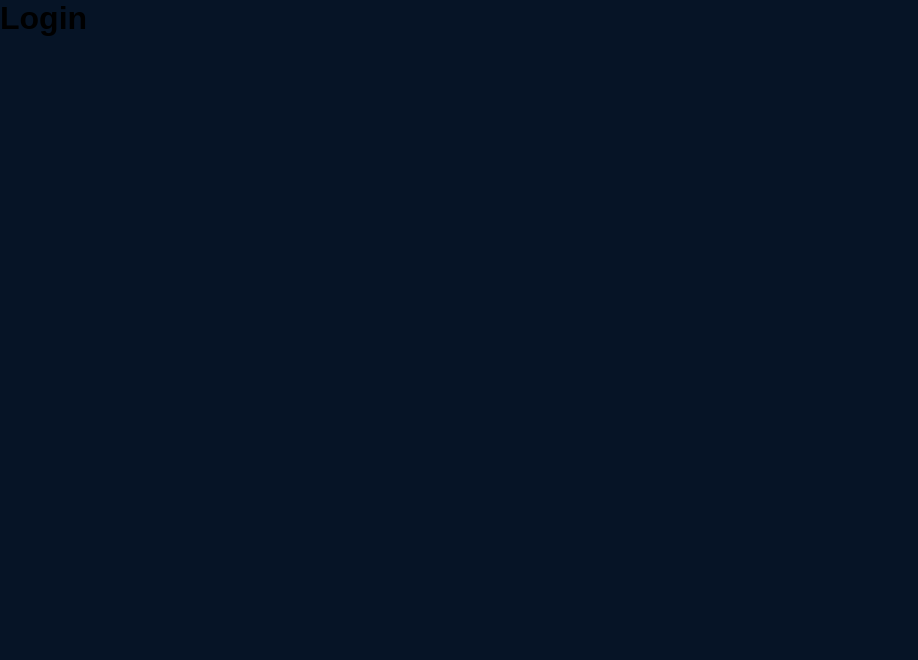
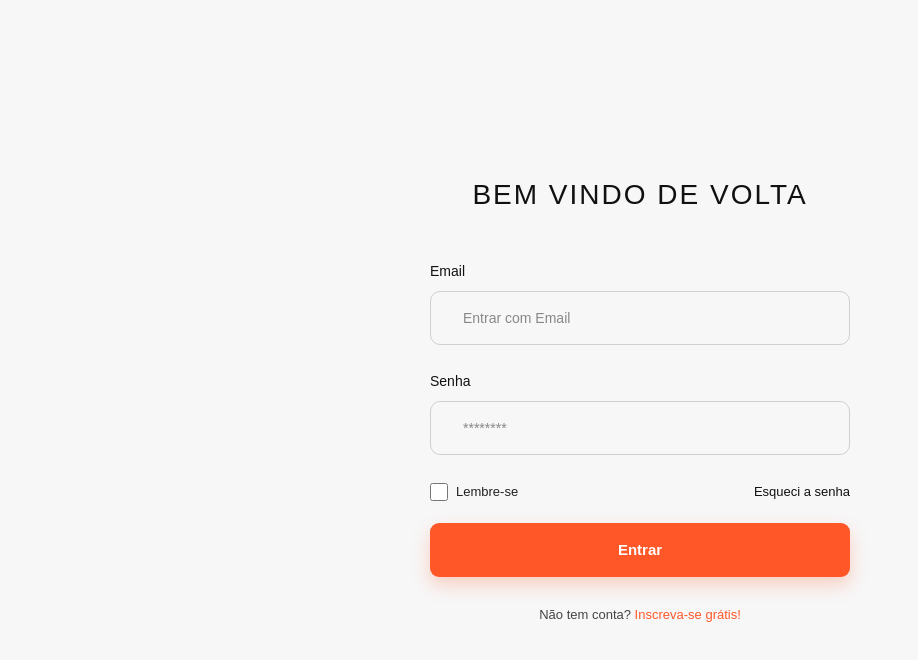
Before and after one commit to IanzZm/Projeto-Acad, a React (Vite) app: page /login in a window 1280 px wide. Shown: the top 660 px of the page, without its empty margins (0-918 px from the left). Built offline with nearby package versions, Linux system fonts and the light colour scheme.

Commit message:
feat:add tela login

```diff
--- /dev/null
+++ b/src/components/LoginForm/index.jsx
@@ -0,0 +1,39 @@
+import { Link } from "react-router-dom";
+import styles from "./styles.module.css";
+
+export function LoginForm() {
+  return (
+    <div className={styles.formBox}>
+      <h1>Bem vindo de volta</h1>
+
+      <form className={styles.form}>
+        <div className={styles.inputGroup}>
+          <label htmlFor="email">Email</label>
+          <input id="email" type="email" placeholder="Entrar com Email" />
+        </div>
+
+        <div className={styles.inputGroup}>
+          <label htmlFor="password">Senha</label>
+          <input id="password" type="password" placeholder="********" />
+        </div>
+
+        <div className={styles.formOptions}>
+          <label className={styles.remember}>
+            <input type="checkbox" />
+            <span>Lembre-se</span>
+          </label>
+
+          <a href="#">Esqueci a senha</a>
+        </div>
+
+        <button type="submit" className={styles.loginButton}>
+          Entrar
+        </button>
+      </form>
+
+      <p className={styles.registerText}>
+        Não tem conta? <Link to="/inscricao">Inscreva-se grátis!</Link>
+      </p>
+    </div>
+  );
+}
--- /dev/null
+++ b/src/components/LoginForm/styles.module.css
@@ -0,0 +1,121 @@
+.formBox {
+  width: 100%;
+  max-width: 420px;
+}
+
+.formBox h1 {
+  margin-bottom: 52px;
+  text-align: center;
+  font-size: 28px;
+  font-weight: 500;
+  letter-spacing: 2px;
+  text-transform: uppercase;
+  color: #111111;
+}
+
+.form {
+  width: 100%;
+}
+
+.inputGroup {
+  display: flex;
+  flex-direction: column;
+  gap: 12px;
+  margin-bottom: 28px;
+}
+
+.inputGroup label {
+  font-size: 14px;
+  font-weight: 500;
+  color: #111111;
+}
+
+.inputGroup input {
+  width: 100%;
+  height: 54px;
+  padding: 0 32px;
+  border: 1px solid #cfcfcf;
+  border-radius: 10px;
+  background: transparent;
+  font-size: 14px;
+  color: #111111;
+  outline: none;
+}
+
+.inputGroup input::placeholder {
+  color: #888888;
+}
+
+.inputGroup input:focus {
+  border-color: #ff5728;
+}
+
+.formOptions {
+  display: flex;
+  align-items: center;
+  justify-content: space-between;
+  margin-bottom: 22px;
+  font-size: 13px;
+}
+
+.remember {
+  display: flex;
+  align-items: center;
+  gap: 8px;
+  color: #222222;
+  cursor: pointer;
+}
+
+.remember input {
+  width: 18px;
+  height: 18px;
+  cursor: pointer;
+}
+
+.formOptions a {
+  color: #111111;
+  text-decoration: none;
+}
+
+.formOptions a:hover {
+  color: #ff5728;
+}
+
+.loginButton {
+  width: 100%;
+  height: 54px;
+  border: none;
+  border-radius: 9px;
+  background: #ff5728;
+  color: #ffffff;
+  font-size: 15px;
+  font-weight: 600;
+  cursor: pointer;
+  box-shadow: 0 8px 18px rgba(255, 87, 40, 0.25);
+  transition: 0.2s ease;
+}
+
+.loginButton:hover {
+  background: #f04b1f;
+  transform: translateY(-1px);
+}
+
+.registerText {
+  margin-top: 30px;
+  text-align: center;
+  font-size: 13px;
+  color: #444444;
+}
+
+.registerText a {
+  color: #ff5728;
+  text-decoration: none;
+  font-weight: 500;
+}
+
+@media (max-width: 900px) {
+  .formBox h1 {
+    margin-bottom: 40px;
+    font-size: 24px;
+  }
+}
--- a/src/pages/Login/index.jsx
+++ b/src/pages/Login/index.jsx
@@ -1,8 +1,17 @@
+import { LoginForm } from "../../components/LoginForm";
+import loginHero from "../../assets/loginHero.png";
+import styles from "./styles.module.css";
+
 export function Login() {
   return (
-    <main>
-      <h1>Login</h1>
+    <main className={styles.loginPage}>
+      <section className={styles.formSide}>
+        <LoginForm />
+      </section>
 
+      <section className={styles.imageSide}>
+        <img src={loginHero} alt="Atleta em movimento" />
+      </section>
     </main>
   );
 }
--- a/src/pages/Login/styles.module.css
+++ b/src/pages/Login/styles.module.css
@@ -0,0 +1,57 @@
+.loginPage {
+  width: 100%;
+  height: 100vh;
+  display: grid;
+  grid-template-columns: 48% 52%;
+  background: #f7f7f7;
+  overflow: hidden;
+}
+
+.formSide {
+  display: flex;
+  justify-content: center;
+  align-items: flex-start;
+  padding: 170px 40px 40px;
+}
+
+.imageSide {
+  width: 100%;
+  height: 100vh;
+  overflow: hidden;
+  background: #f7f7f7;
+
+  display: flex;
+  justify-content: flex-end;
+  align-items: center;
+}
+
+.imageSide img {
+  height: 100vh;
+  width: auto;
+  max-width: none;
+
+  object-fit: contain;
+  object-position: right center;
+
+  transform: scale(1.04);
+  transform-origin: right center;
+}
+
+@media (max-width: 1300px) {
+  .loginPage {
+    display: flex;
+    align-items: center;
+    justify-content: center;
+  }
+
+  .formSide {
+    width: 100%;
+    height: 100vh;
+    padding: 40px 20px;
+    align-items: center;
+  }
+
+  .imageSide {
+    display: none;
+  }
+}
--- a/src/styles/global.css
+++ b/src/styles/global.css
@@ -12,7 +12,6 @@ html {
 
 body {
   font-family: Poppins, sans-serif;
-
   background: var(--color-background);
 }
 section {
```
Also changed, not shown: src/assets/loginHero.png (added), 1 other file (tests, documents, lock files or other folders).
